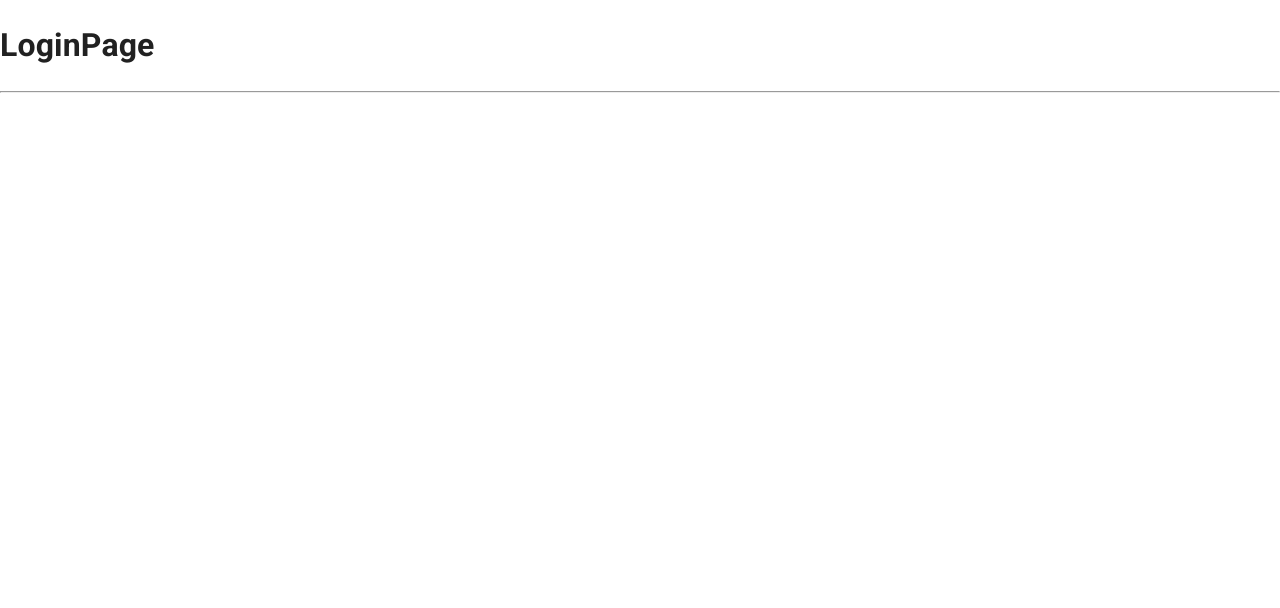
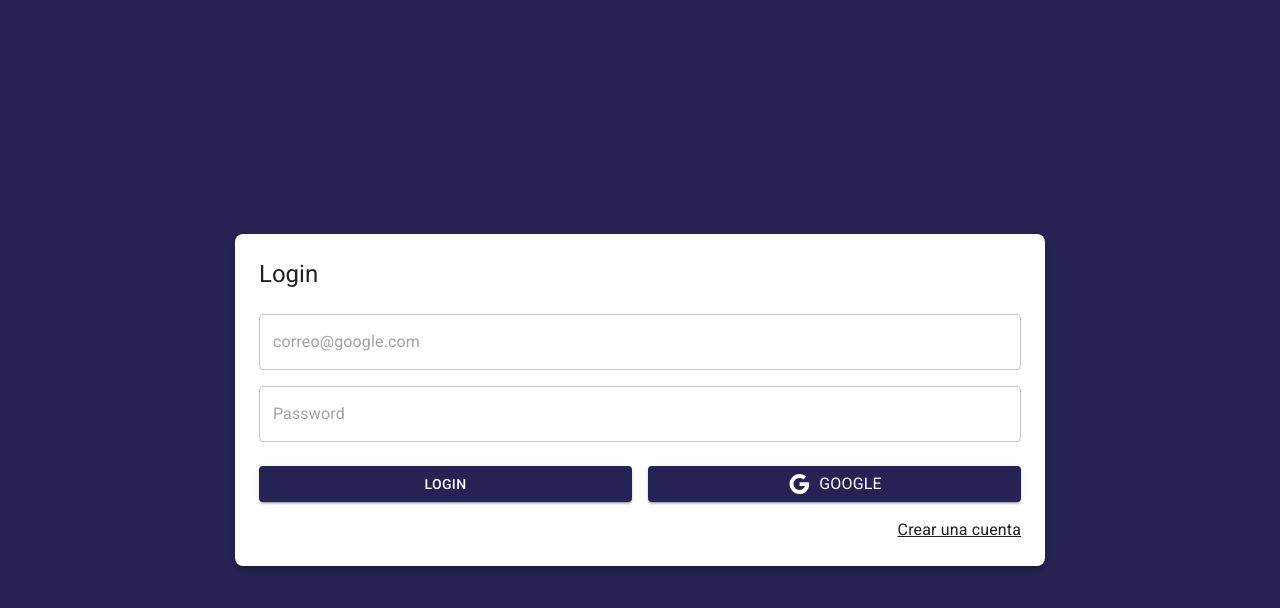
Before and after one commit to javierangosto/journal-app, a React (Vite) app: page /auth/login in a window 1280 px wide. Shown: the top 608 px of the page. Built offline with nearby package versions, Linux system fonts and the light colour scheme.

Commit message:
Design Login Page

```diff
--- a/src/auth/pages/LoginPage.jsx
+++ b/src/auth/pages/LoginPage.jsx
@@ -1,9 +1,82 @@
+import { Link as RouterLink } from 'react-router-dom'
+import { Google } from "@mui/icons-material"
+import { Button, Grid, Link, TextField, Typography } from "@mui/material"
 
 export const LoginPage = () => {
     return (
-        <>
-            <h1>LoginPage</h1>
-            <hr />
-        </>
+        <Grid
+            container
+            spacing = {0}
+            direction="column"
+            alignItems="center"
+            justifyContent="center"
+            sx={{ minHeight: '100vh', backgroundColor: 'primary.main', padding: 4 }}
+        >
+            <Grid
+                item
+                className="box-shadow"
+                xs={ 3 }
+                sx = {{ backgroundColor: 'white', padding: 3, borderRadius: 2 }}
+            >
+                <Typography
+                    variant='h5'
+                    sx={{ mb: 1}}
+                >
+                    Login
+                </Typography>
+
+                <form>
+                    <Grid container>
+                        <Grid item xs={12} sx={{ mt: 2 }}>
+                            <TextField
+                                table="Email"
+                                type="email"
+                                placeholder="correo@google.com"
+                                fullWidth
+                            />
+                        </Grid>
+                        <Grid item xs={12} sx={{ mt: 2 }}>
+                            <TextField
+                                table="Password"
+                                type="password"
+                                placeholder="Password"
+                                fullWidth
+                            />
+                        </Grid>
+                        <Grid container spacing={ 2 } sx={{ mb: 2, mt: 1 }} >
+                            <Grid item xs={12} sm={6}>
+                                <Button
+                                    variant='contained'
+                                    fullWidth
+                                >
+                                    Login
+                                </Button>
+
+                            </Grid>
+                            <Grid item xs={12} sm={6}>
+                                <Button
+                                    variant='contained'
+                                    fullWidth
+                                >
+                                    <Google /><Typography sx={{ ml: 1}}>Google</Typography>
+                                </Button>
+                            </Grid>
+                        </Grid>
+
+                        <Grid
+                            container
+                            direction='row'
+                            justifyContent='end'
+                        >
+                            <Link component={ RouterLink } color='inherit' to="/auth/register">
+                                Crear una cuenta
+                            </Link>
+                        </Grid>
+                    </Grid>
+                </form>
+
+            </Grid>
+
+        </Grid>
     )
 }
--- a/src/styles.css
+++ b/src/styles.css
@@ -0,0 +1,3 @@
+.box-shadow {
+    box-shadow: 0px 5px 5px rgba(0, 0, 0, 0.2);
+}
```
Also changed, not shown: 1 other file (tests, documents, lock files or other folders).
